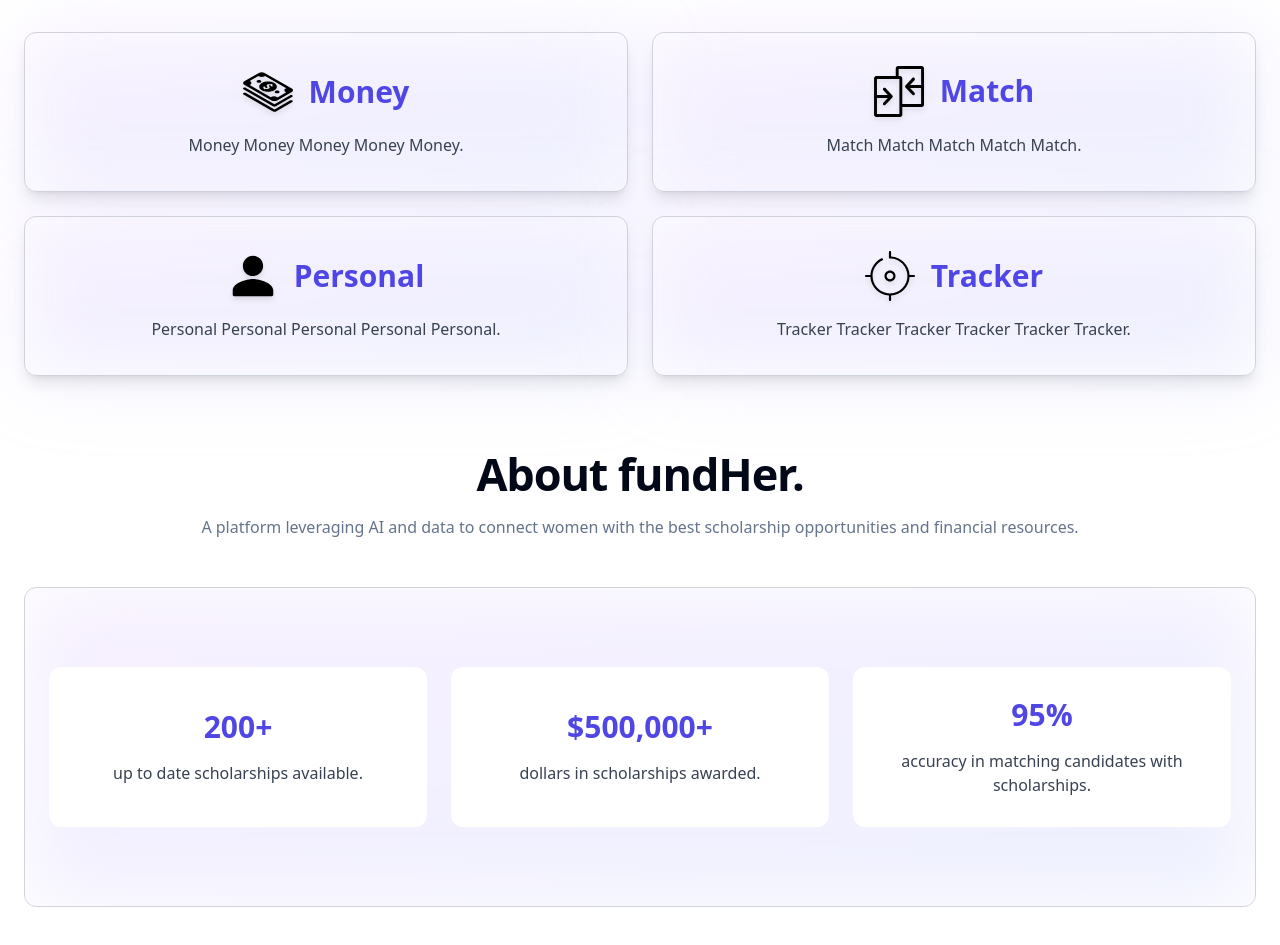
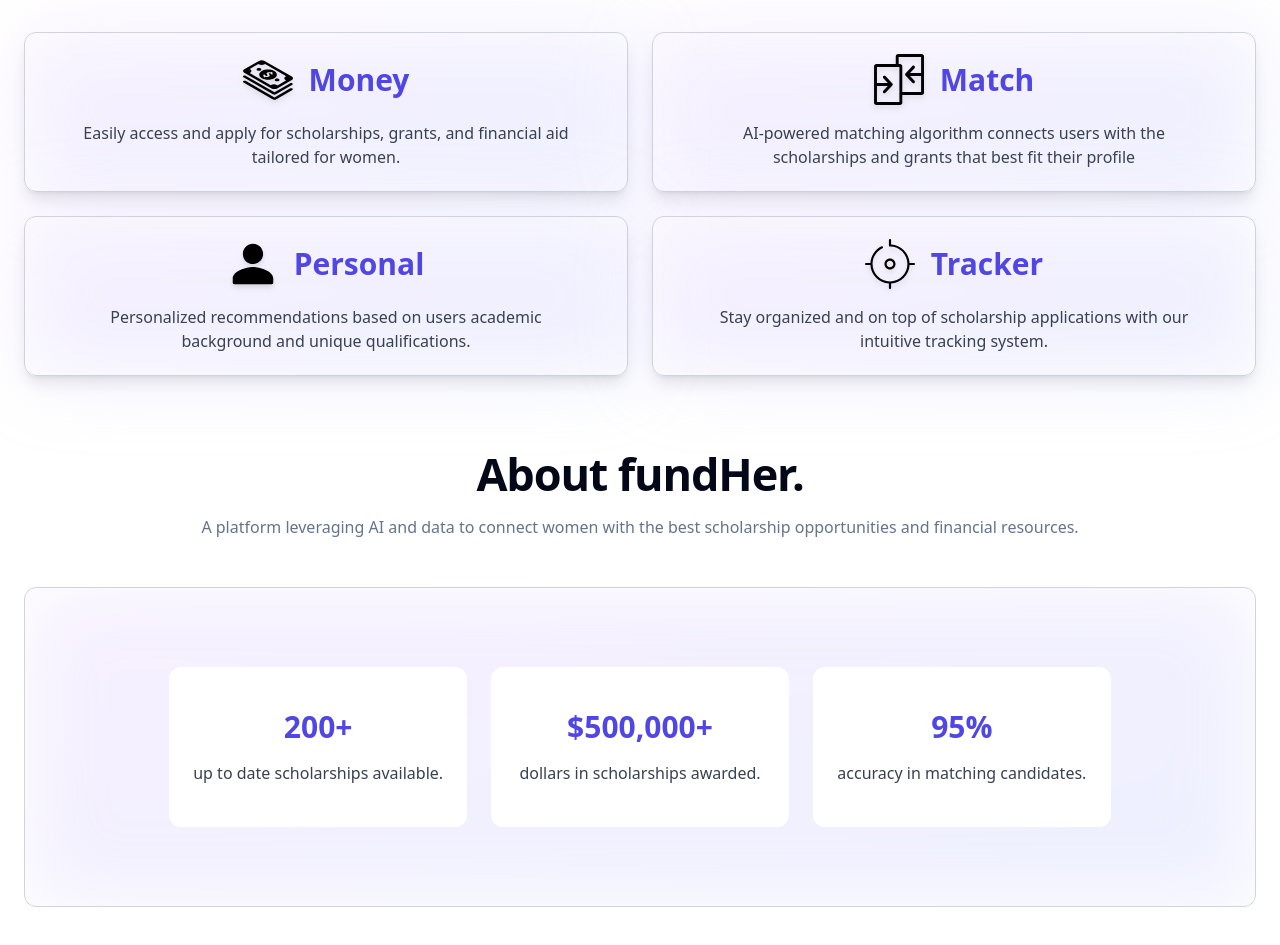
Before and after one commit to jacobhuynh/fundher, a Next.js app in the folder frontend/: page / in a window 1280 px wide. Shown: the part 980-1925 px from the top of the page. Built offline with nearby package versions, Linux system fonts and the light colour scheme.

Commit message:
small landing changes

```diff
--- a/frontend/src/components/about.tsx
+++ b/frontend/src/components/about.tsx
@@ -14,7 +14,7 @@ const stats = [
   {
     id: 3,
     stat: "95%",
-    description: "accuracy in matching candidates with scholarships.",
+    description: "accuracy in matching candidates.",
   },
 ];
 
--- a/frontend/src/components/features.tsx
+++ b/frontend/src/components/features.tsx
@@ -9,25 +9,29 @@ const features = [
     id: 1,
     icon: money,
     feature: "Money",
-    description: "Money Money Money Money Money.",
+    description:
+      "Easily access and apply for scholarships, grants, and financial aid tailored for women.",
   },
   {
     id: 2,
     icon: match,
     feature: "Match",
-    description: "Match Match Match Match Match.",
+    description:
+      "AI-powered matching algorithm connects users with the scholarships and grants that best fit their profile",
   },
   {
     id: 3,
     icon: personal,
     feature: "Personal",
-    description: "Personal Personal Personal Personal Personal.",
+    description:
+      "Personalized recommendations based on users academic background and unique qualifications.",
   },
   {
     id: 4,
     icon: tracker,
     feature: "Tracker",
-    description: "Tracker Tracker Tracker Tracker Tracker Tracker.",
+    description:
+      "Stay organized and on top of scholarship applications with our intuitive tracking system.",
   },
 ];
 
--- a/frontend/src/components/ui/card.tsx
+++ b/frontend/src/components/ui/card.tsx
@@ -20,7 +20,9 @@ export default function FeatureCard(props: {
         />
         <h3 className="font-bold text-3xl text-indigo-600">{props.feature}</h3>
       </div>
-      <p className="relative z-10 text-gray-700">{props.description}</p>
+      <p className="relative z-10 text-gray-700 text-center px-8">
+        {props.description}
+      </p>
     </div>
   );
 }
```
